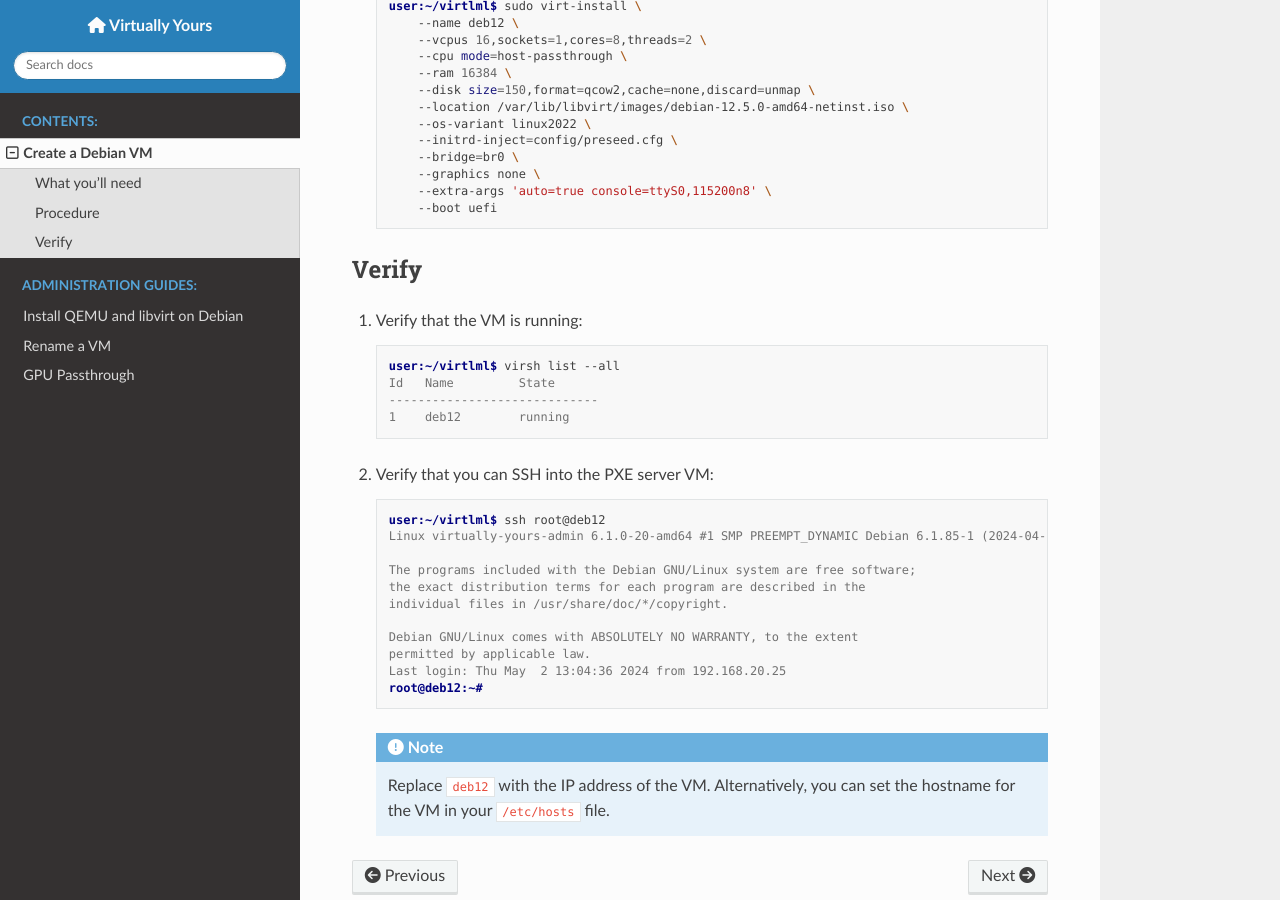
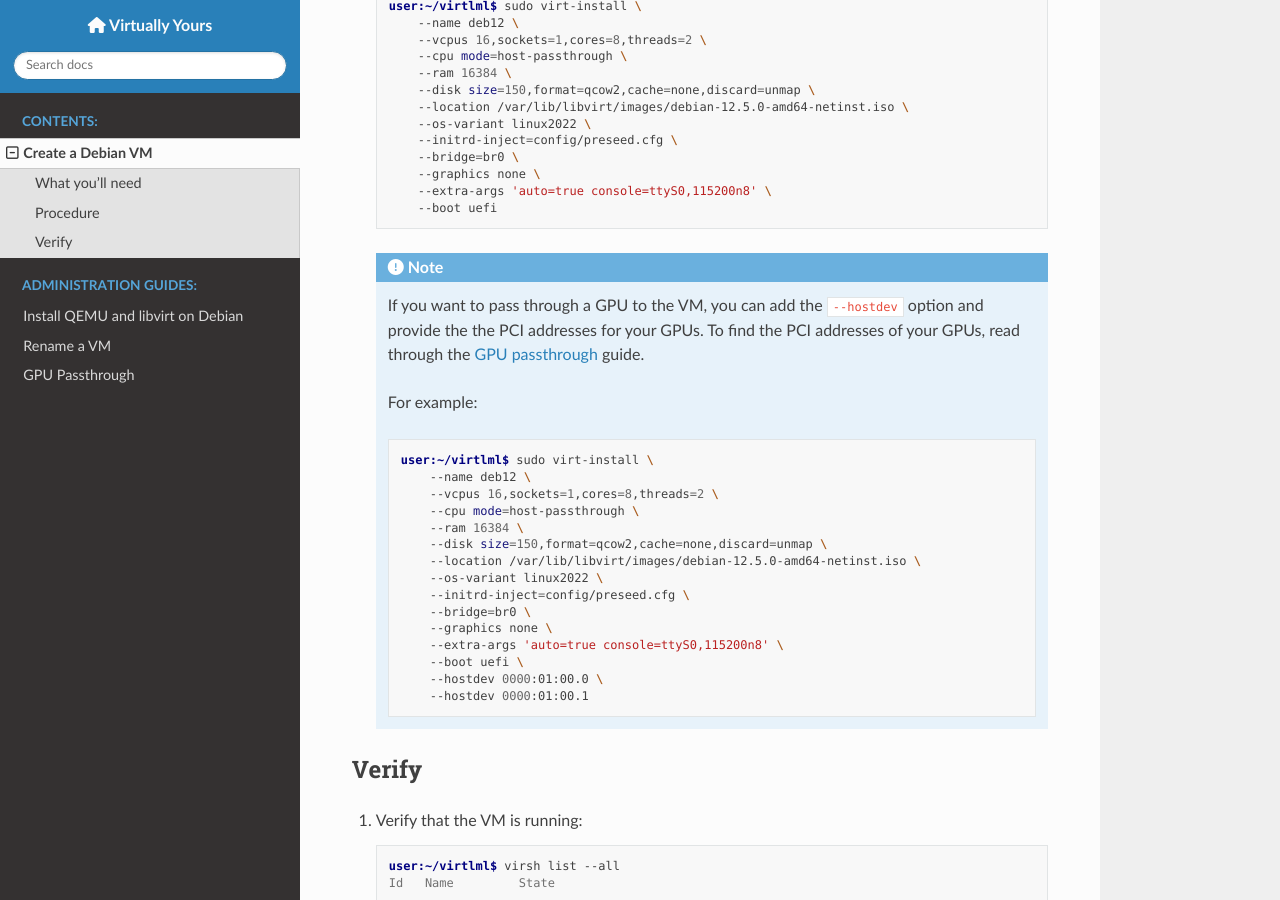
Before and after one commit to dpoulopoulos/virtually-yours, a Sphinx documentation site: the page built from docs/source/debian.md, in a window 1280 px wide and 900 px high, scrolled down 1894 px. Built offline with Sphinx 7.4.7 and the Read the Docs theme 3.1.0, drawn with Linux system fonts in a browser that asks for light colours; nearby versions of some CDN libraries.

Commit message:
docs: Create a VM with GPU support
Add an admonition to the "Create a Debian VM" guide that informs
users how to pass a GPU device to a VM using the `virt-install`
command.

Signed-off-by: Dimitris Poulopoulos <dimitris.a.poulopoulos@gmail.com>

````diff
--- a/docs/source/debian.md
+++ b/docs/source/debian.md
@@ -102,6 +102,30 @@ Follow the steps below to create a new VM and install Debian on it.
         --boot uefi
     ```
 
+    ```{note}
+    If you want to pass through a GPU to the VM, you can add the `--hostdev` option and provide the the PCI addresses
+    for your GPUs. To find the PCI addresses of your GPUs, read through the [GPU passthrough](gpu-passthrough) guide.
+
+    For example:
+
+    ```console
+    user:~/virtlml$ sudo virt-install \
+        --name deb12 \
+        --vcpus 16,sockets=1,cores=8,threads=2 \
+        --cpu mode=host-passthrough \
+        --ram 16384 \
+        --disk size=150,format=qcow2,cache=none,discard=unmap \
+        --location /var/lib/libvirt/images/debian-12.5.0-amd64-netinst.iso \
+        --os-variant linux2022 \
+        --initrd-inject=config/preseed.cfg \
+        --bridge=br0 \
+        --graphics none \
+        --extra-args 'auto=true console=ttyS0,115200n8' \
+        --boot uefi \
+        --hostdev 0000:01:00.0 \
+        --hostdev 0000:01:00.1
+    ```
+
 ## Verify
 
 1. Verify that the VM is running:
````
